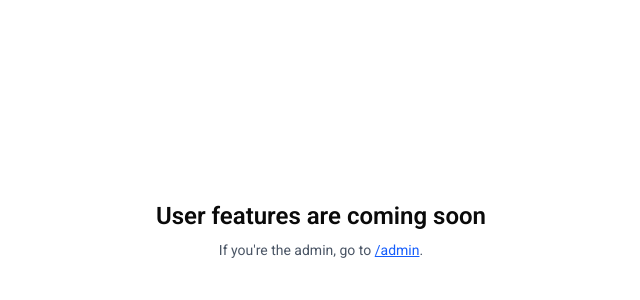
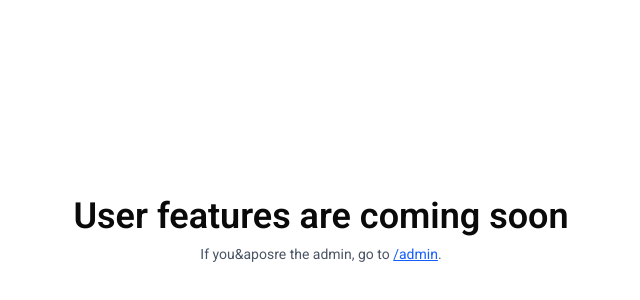
Before and after one commit to muhammadahmad1857/ielts-karo-test, a Next.js app: page / in a window 1280 px wide. Shown: the part 170-470 px from the top of the page, without its empty margins (319-959 px from the left). Built offline with nearby package versions, Linux system fonts and the light colour scheme.

Commit message:
fix: update heading size and correct apostrophe in admin page

```diff
--- a/app/admin/writing-tasks/page.tsx
+++ b/app/admin/writing-tasks/page.tsx
@@ -1,3 +1,4 @@
+// eslint-disable  @typescript-eslint/no-explicit-any
 "use client";
 
 import { useState, useEffect } from "react";
--- a/app/page.tsx
+++ b/app/page.tsx
@@ -8,11 +8,11 @@ export default function Page() {
   return (
     <main className="min-h-[100dvh] grid place-items-center p-8 text-center">
       <div>
-        <h1 className="text-2xl font-semibold">
+        <h1 className="text-4xl font-semibold">
           User features are coming soon
         </h1>
         <p className="mt-2 text-sm text-gray-600">
-          If you're the admin, go to{" "}
+          If you&aposre the admin, go to{" "}
           <Link
             href="/admin"
             className="text-blue-600 underline hover:opacity-80"
```
